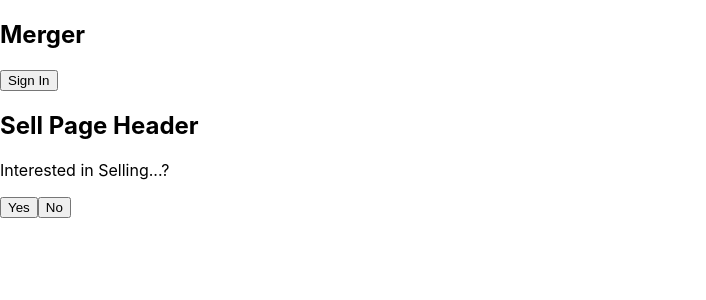
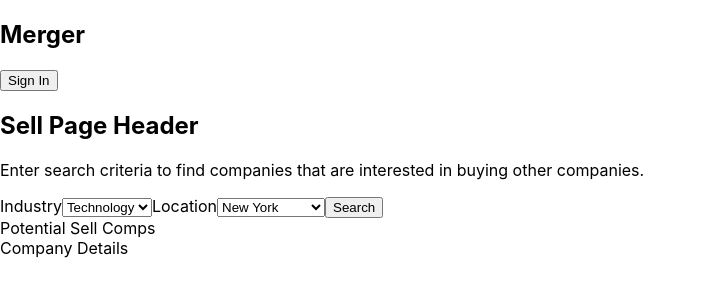
Before and after one commit to jao05/merger-client, a React (Create React App) app: page /sell in a window 1280 px wide. Shown: the top 300 px of the page, without its empty margins (0-706 px from the left). Built offline with nearby package versions, Linux system fonts and the light colour scheme; no server answers.

Commit message:
Wire sellPage to the API

```diff
--- a/src/actions.js
+++ b/src/actions.js
@@ -70,14 +70,15 @@ export const fetchAcquisitionCompaniesError = errMsg => ({
 
 
 // 3a. Action creator to fetch companies interested in buying other companies (async)
-export const fetchSellCompanies = () => dispatch => {
-    fetch(`${API_BASE_URL}/userCompany`).then(res => {
+export const fetchSellCompanies = (industry, location) => dispatch => {
+    fetch(`${"http://localhost:8000"}/userCompany/${industry}/${location}`).then(res => {
         if (!res.ok) {
             return Promise.reject(res.statusText);
         }
         return res.json();
     })
     .then(companies => {
+        console.log(companies); // **************************
         dispatch(fetchSellCompaniesSuccess(companies));
     })
     .catch(err => {
--- a/src/components/sellPage.js
+++ b/src/components/sellPage.js
@@ -1,12 +1,49 @@
 import React from 'react';
+import {connect} from 'react-redux';
+import {fetchSellCompanies} from '../actions';
+import store from '../store';
 
 export default function SellPage(props) {
+
+	function showSellComps(event) {
+
+      event.preventDefault();
+
+      let industry = document.getElementById('industry').value;
+
+      let location = document.getElementById('location').value;
+
+      store.dispatch(fetchSellCompanies(industry, location));
+
+    }
+
     return (
       <div id="sellPage">
         <h2>Sell Page Header</h2>
-        <p>Interested in Selling...?</p>
-        <button>Yes</button>
-        <button>No</button>
+        <p>Enter search criteria to find companies that are interested in buying other companies.</p>
+
+        <form>
+          <label>Industry</label>
+          <select id='industry'>
+            <option value="Technology">Technology</option>
+            <option value="Financial">Financial</option>
+            <option value="Beauty">Beauty</option>
+            <option value="Health">Health</option>
+          </select>
+
+          <label>Location</label>
+          <select id='location'>
+            <option value="New York">New York</option>
+            <option value="Atlanta">Atlanta</option>
+            <option value="Memphis">Memphis</option>
+            <option value="San Francisco">San Francisco</option>
+          </select>
+
+          <button onClick={showSellComps}>Search</button>
+        </form>
+
+        <div id="potentialSellComps">Potential Sell Comps</div>
+        <div id="potentialSellCompDetail">Company Details</div>
       </div>
     );
 }
```
